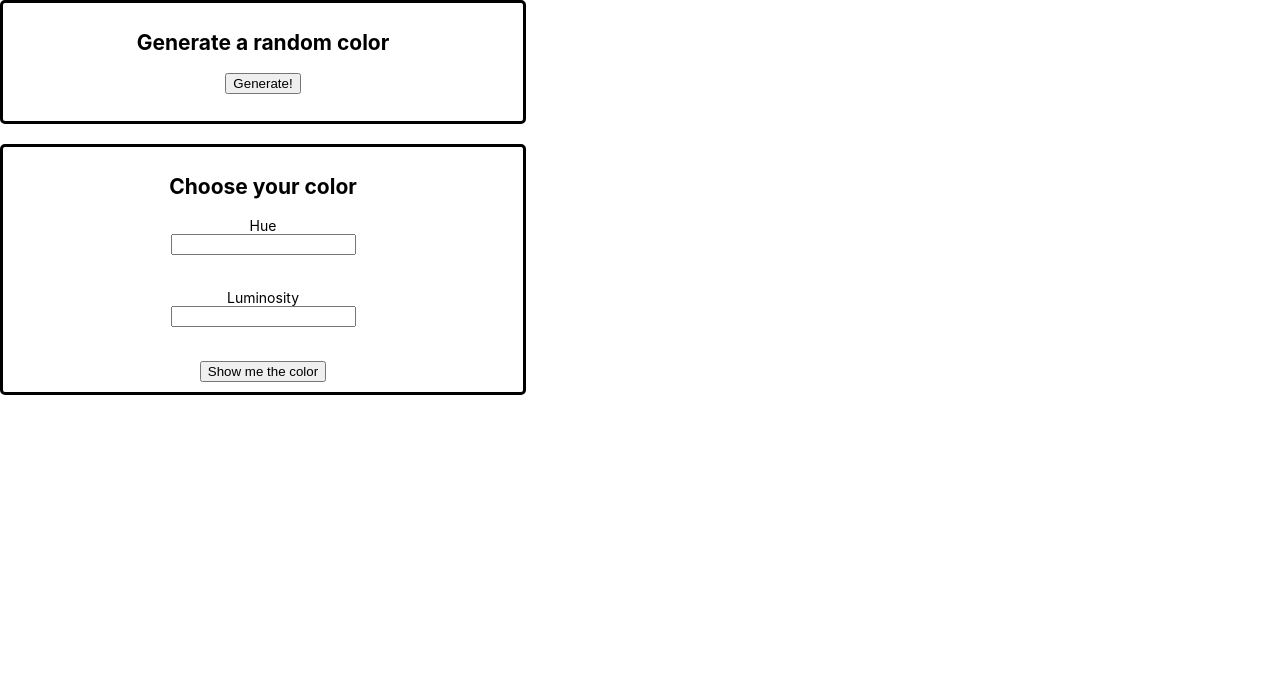
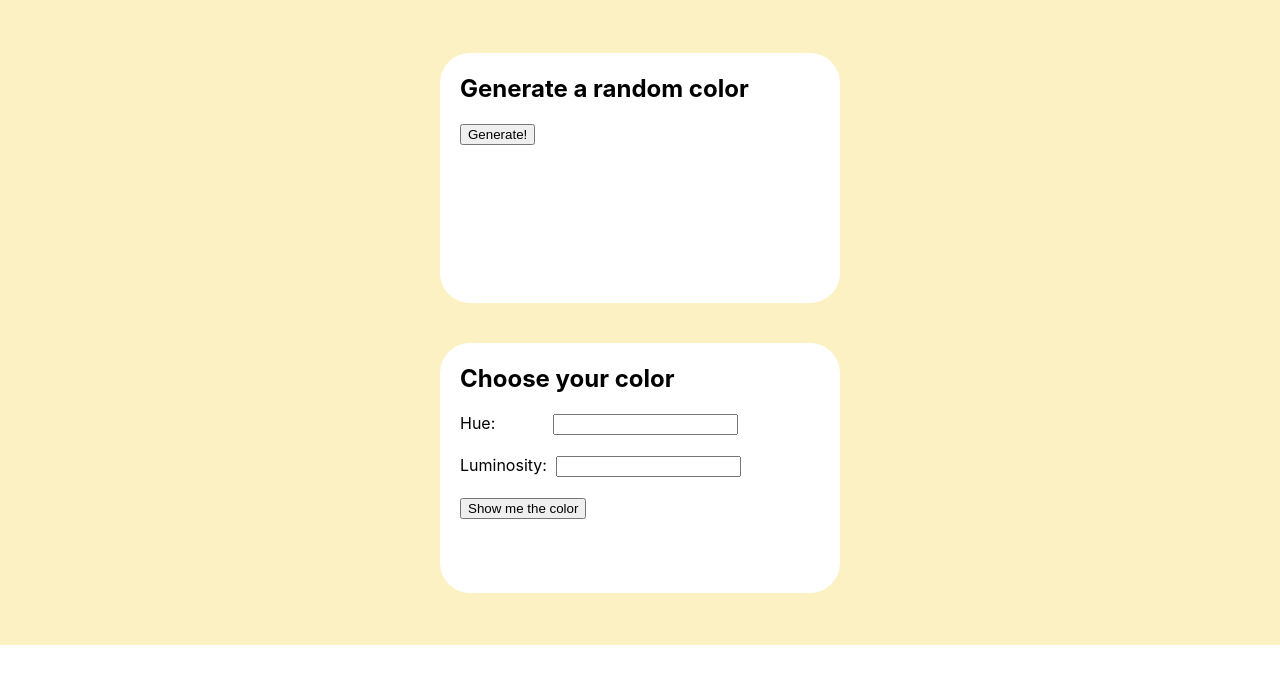
Before and after one commit to anzhlnk/react-random-color-generator, a React (Create React App) app: page / in a window 1280 px wide. Shown: the top 684 px of the page. Built offline with nearby package versions, Linux system fonts and the light colour scheme.

Commit message:
Create design

```diff
--- a/package.json
+++ b/package.json
@@ -4,7 +4,6 @@
   "private": true,
   "dependencies": {
     "@testing-library/jest-dom": "^5.14.1",
-    "@testing-library/react": "^13.0.0",
     "@testing-library/user-event": "^13.2.1",
     "react": "^18.1.0",
     "react-dom": "^18.1.0",
@@ -37,13 +36,15 @@
   },
   "devDependencies": {
     "@babel/eslint-parser": "7.17.0",
+    "@emotion/react": "^11.9.0",
     "@next/eslint-plugin-next": "12.1.6",
     "@types/node": "17.0.31",
     "@types/react": "18.0.8",
     "@types/react-dom": "18.0.3",
+    "@types/testing-library__jest-dom": "^5.14.3",
     "@typescript-eslint/eslint-plugin": "5.22.0",
     "@typescript-eslint/parser": "5.22.0",
-    "@upleveled/eslint-config-upleveled": "2.10.0",
+    "@upleveled/eslint-config-upleveled": "2.10.2",
     "@upleveled/eslint-plugin-upleveled": "2.1.5",
     "eslint": "8.14.0",
     "eslint-config-react-app": "7.0.1",
--- a/src/App.js
+++ b/src/App.js
@@ -1,71 +1,33 @@
-import './App.css';
+/** @jsxImportSource @emotion/react */
+
+import { css } from '@emotion/react';
 import randomcolor from 'randomcolor';
-import { useState } from 'react';
+import RandomColor from './Random';
+import UserColor from './UserColor';
+
+const bck = () => css`
+  background-color: ${randomcolor({
+    format: 'rgba',
+    alpha: 0.4,
+  })};,
+  size: 600px;
+  height: 645px;
+  display: flex;
+  flex-direction: column;
+  margin: auto;
+  align-items: center;
+  justify-content:center;
+`;
 
 export default function App() {
-  const [color, setColor] = useState('');
-  const [hue, setHue] = useState('');
-  const [luminosity, setLuminosity] = useState('');
-  const [userColor, setUserColor] = useState('');
-  const [defaultText, setDefaultText] = useState('');
-  function handleColorChange() {
-    return randomcolor({ hue: hue, luminosity: luminosity });
-  }
   return (
-    // random color
-    <div className="App">
-      <div className="form1">
-        <h2> Generate a random color</h2>
-        <button
-          onClick={() => {
-            setColor(randomcolor());
-            setDefaultText('Generated Color:');
-          }}
-        >
-          Generate!
-        </button>
-        <br />
-        <div style={{ backgroundColor: color }}>
-          {' '}
-          {defaultText} {color}
-        </div>
-      </div>
-
-      <br />
-
-      <div className="form2">
-        <h2>Choose your color</h2>
-        <div>Hue</div>
-        <input
-          value={hue}
-          onChange={(event) => {
-            setHue(event.currentTarget.value);
-          }}
-        />
+    <body css={bck}>
+      <div className="App">
+        <RandomColor />
         <br />
         <br />
-        <div>Luminosity</div>
-        <input
-          value={luminosity}
-          onChange={(event) => {
-            setLuminosity(event.currentTarget.value);
-          }}
-        />
-        <br />
-        <br />
-        <button
-          onClick={() => {
-            setUserColor(handleColorChange());
-            setDefaultText('Generated Color:');
-          }}
-        >
-          Show me the color
-        </button>
-
-        <div style={{ backgroundColor: userColor }}>
-          {defaultText} {userColor}
-        </div>
+        <UserColor />
       </div>
-    </div>
+    </body>
   );
 }
--- /dev/null
+++ b/src/Random.js
@@ -0,0 +1,39 @@
+/** @jsxImportSource @emotion/react */
+import randomcolor from 'randomcolor';
+import { useState } from 'react';
+
+export default function RandomColor() {
+  const [color, setColor] = useState('white');
+  const [defaultText, setDefaultText] = useState('');
+
+  return (
+    <div
+      className="form1"
+      style={{
+        fontfamily: 'Arial',
+        backgroundColor: color,
+        boxSizing: 'border-box',
+        height: 250,
+        width: 400,
+        padding: '2px 20px',
+        borderRadius: '30px',
+      }}
+    >
+      <h2> Generate a random color</h2>
+      <button
+        onClick={() => {
+          setColor(randomcolor());
+          setDefaultText('Generated Color:');
+        }}
+      >
+        Generate!
+      </button>
+      <br />
+      <br />
+      <div>
+        {' '}
+        {defaultText} {color !== 'white' && color}
+      </div>
+    </div>
+  );
+}
--- /dev/null
+++ b/src/UserColor.js
@@ -0,0 +1,66 @@
+/** @jsxImportSource @emotion/react */
+
+import randomcolor from 'randomcolor';
+import { useState } from 'react';
+
+export default function UserColor() {
+  const [hue, setHue] = useState('');
+  const [luminosity, setLuminosity] = useState('');
+  const [userColor, setUserColor] = useState('white');
+  const [defaultText, setDefaultText] = useState('');
+  function handleColorChange() {
+    return randomcolor({ hue: hue, luminosity: luminosity });
+  }
+  return (
+    <div
+      className="form2"
+      style={{
+        backgroundColor: userColor,
+        boxSizing: 'border-box',
+        height: 250,
+        width: 400,
+        padding: '2px 20px',
+        borderRadius: '30px',
+      }}
+    >
+      <h2>Choose your color</h2>
+      <label id="hue">
+        {' '}
+        Hue: &emsp; &emsp; &ensp;{' '}
+        <input
+          value={hue}
+          onChange={(event) => {
+            setHue(event.currentTarget.value);
+          }}
+        />
+      </label>
+      <br />
+      <br />
+      <label id="luminosity">
+        {' '}
+        Luminosity: &nbsp;
+        <input
+          value={luminosity}
+          onChange={(event) => {
+            setLuminosity(event.currentTarget.value);
+          }}
+        />
+      </label>
+      <br />
+      <br />
+      <button
+        onClick={() => {
+          setUserColor(handleColorChange());
+          setDefaultText('Generated Color:');
+        }}
+      >
+        Show me the color
+      </button>
+      <br />
+      <br />
+      <div>
+        {defaultText} {userColor !== 'white' && userColor}
+      </div>
+    </div>
+  );
+}
--- a/src/index.js
+++ b/src/index.js
@@ -1,6 +1,6 @@
+import './index.css';
 import React from 'react';
 import ReactDOM from 'react-dom/client';
-import './index.css';
 import App from './App';
 import reportWebVitals from './reportWebVitals';
 
@@ -8,7 +8,7 @@ const root = ReactDOM.createRoot(document.getElementById('root'));
 root.render(
   <React.StrictMode>
     <App />
-  </React.StrictMode>
+  </React.StrictMode>,
 );
 
 // If you want to start measuring performance in your app, pass a function
--- a/tsconfig.json
+++ b/tsconfig.json
@@ -14,6 +14,7 @@
     "downlevelIteration": true,
     "forceConsistentCasingInFileNames": true,
     "jsx": "react-jsx",
+    "jsxImportSource": "@emotion/react",
     "noEmit": true,
     "noFallthroughCasesInSwitch": true,
     "skipLibCheck": true,
```
Also changed, not shown: 2 other files (tests, documents, lock files or other folders).
